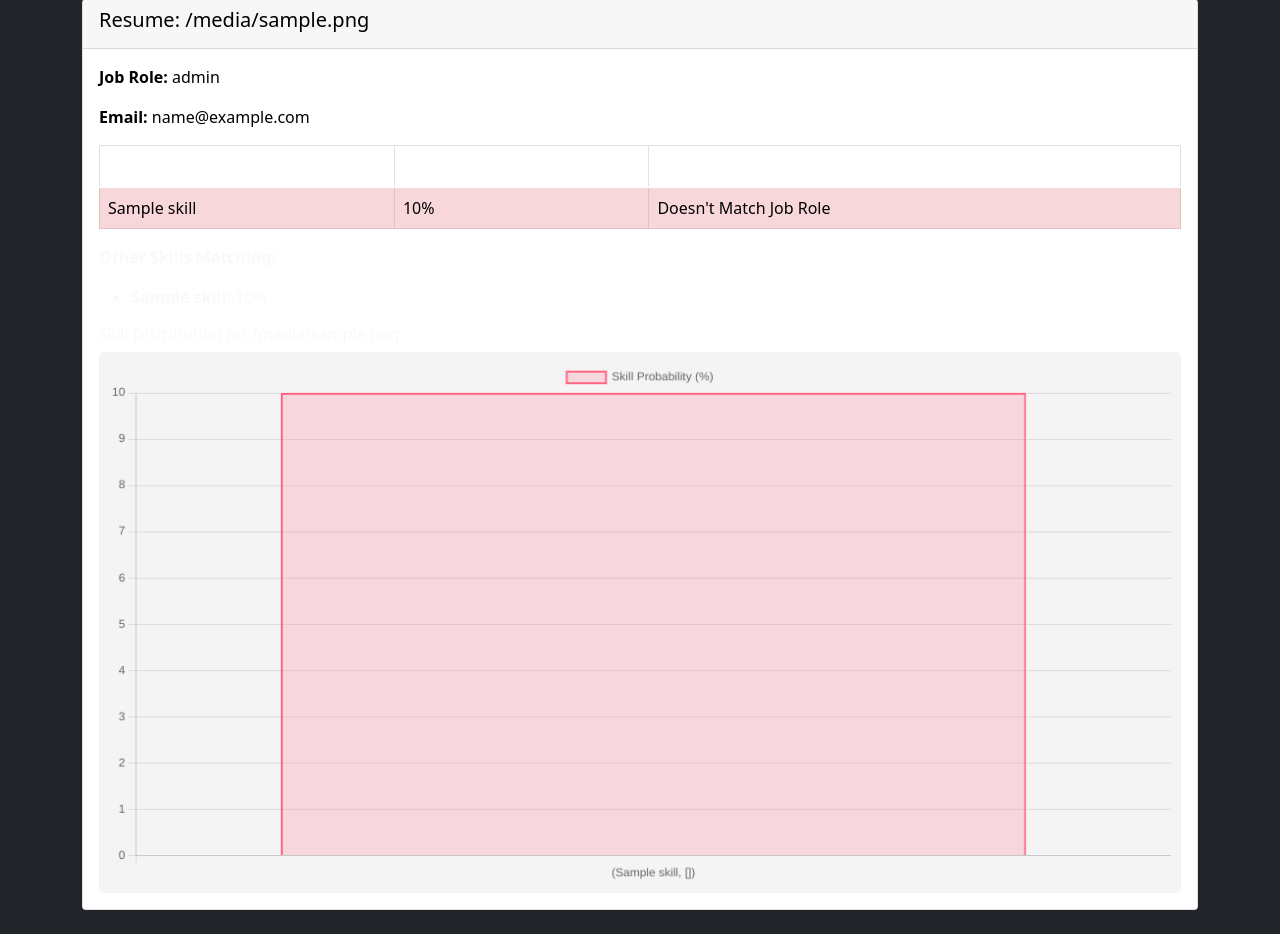
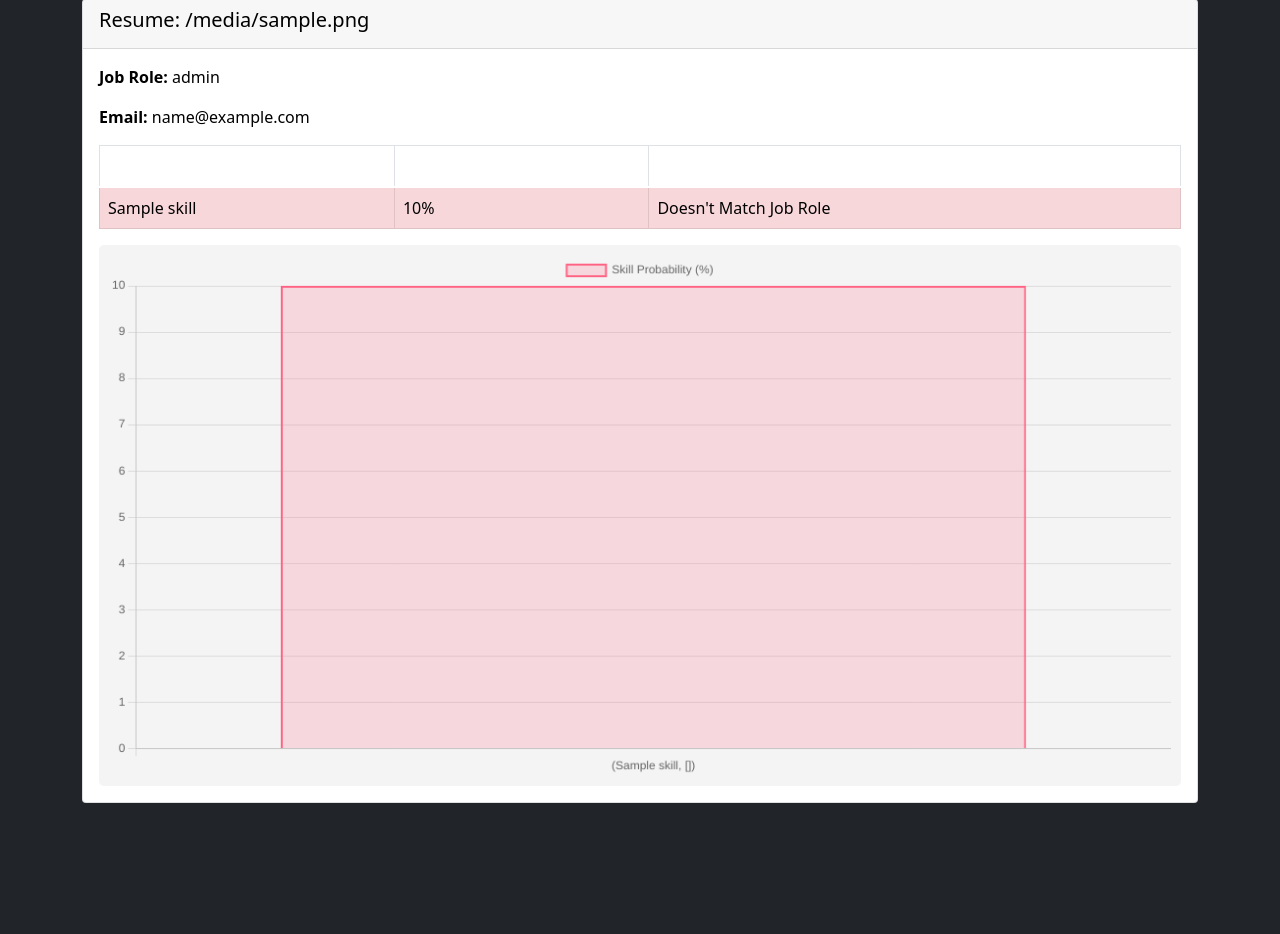
Before and after one commit to santoshkumarhatti/majorproject, a Flask app: template templates/screening.html in a window 1280 px wide. Shown: the part 228-1162 px from the top of the page. After the commit the page ends 1031 px from the top, so only its background shows below. Run offline with Flask 3, Linux system fonts and the light colour scheme; the template is opened without the code that fills it: most values are stand-ins (such as "Sample title", 1, 10 or a date in 2020); parts of the project's set-up code (start-up, migrations or seed data) failed here and were passed over; some libraries are stand-ins or nearby versions.

Commit message:
3rd mini push

```diff
--- a/templates/screening.html
+++ b/templates/screening.html
@@ -84,16 +84,8 @@
                             </tbody>
                         </table>
 
-                        <!-- Skills List -->
-                        <p><strong>Other Skills Matching:</strong></p>
-                        <ul>
-                            {% for skill, skill_details in resume['skills'].items() %}
-                                <li><strong>{{ skill }}:</strong> {{ skill_details | round(2) }}%</li>
-                            {% endfor %}
-                        </ul>
 
                         <!-- Skill Chart -->
-                        <h6>Skill Distribution for {{ resume['filename'] }}:</h6>
                         <canvas id="skillChart{{ loop.index }}" width="400" height="200"></canvas>
                         <script>
                             var ctx = document.getElementById('skillChart{{ loop.index }}').getContext('2d');
```
